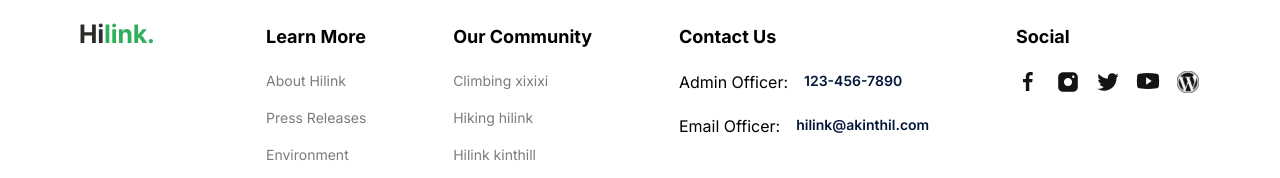
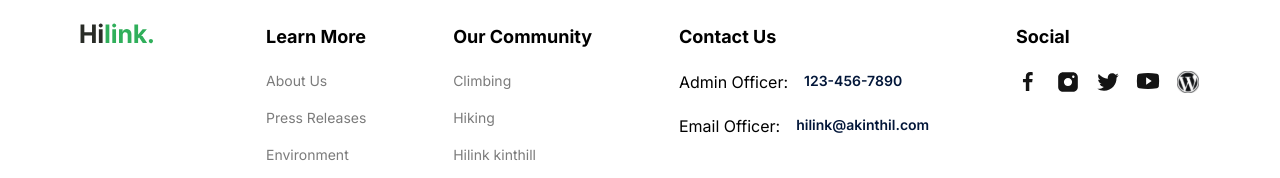
Before and after one commit to Gbolly-code/Travel-Website, a Next.js app: page / in a window 1280 px wide. Shown: the part 4433-4611 px from the top of the page. Built offline with nearby package versions, Linux system fonts and the light colour scheme.

Commit message:
fixed the footer

```diff
--- a/constants/index.ts
+++ b/constants/index.ts
@@ -52,7 +52,7 @@ export const FOOTER_LINKS = [
   {
     title: 'Learn More',
     links: [
-      'About Hilink',
+      'About Us',
       'Press Releases',
       'Environment',
       'Jobs',
@@ -62,7 +62,7 @@ export const FOOTER_LINKS = [
   },
   {
     title: 'Our Community',
-    links: ['Climbing xixixi', 'Hiking hilink', 'Hilink kinthill'],
+    links: ['Climbing', 'Hiking', 'Hilink kinthill'],
   },
 ];
 
```
